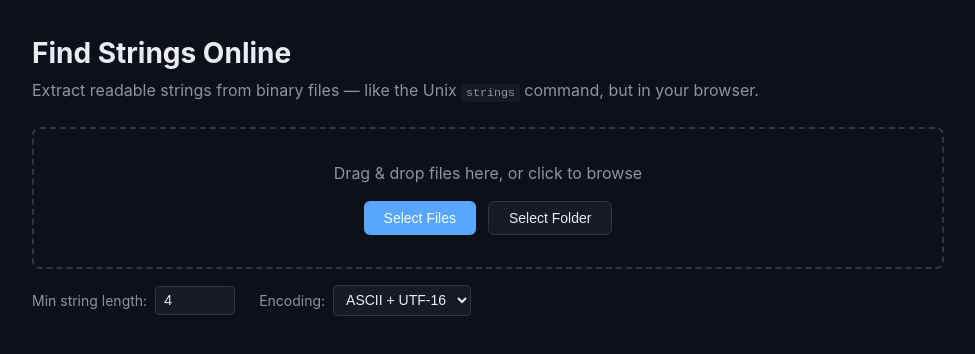
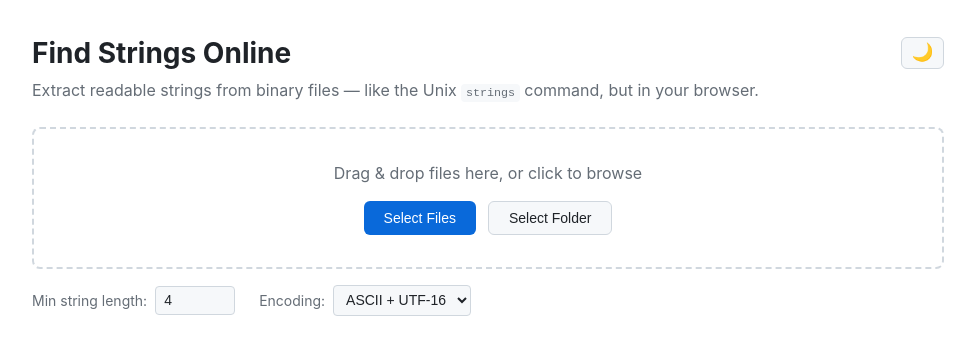
Before and after one commit to GPMrBoyfriend/FindStringsOnline, a website built with Vite: page index.html in a window 1280 px wide. Shown: the whole page, without its empty margins (152-1127 px from the left). Built offline with nearby package versions, Linux system fonts and the light colour scheme.

Commit message:
added light/dark mode

```diff
--- a/index.html
+++ b/index.html
@@ -8,7 +8,10 @@
 </head>
 <body>
   <div class="container">
-    <h1>Find Strings Online</h1>
+    <div class="header">
+      <h1>Find Strings Online</h1>
+      <button id="themeToggle" class="theme-toggle" title="Toggle light/dark mode"></button>
+    </div>
     <p class="subtitle">Extract readable strings from binary files — like the Unix <code>strings</code> command, but in your browser.</p>
 
     <input type="file" id="fileInput" multiple hidden />
--- a/main.js
+++ b/main.js
@@ -1,3 +1,35 @@
+// ── Theme toggle ──
+
+const themeToggle = document.getElementById('themeToggle');
+
+function getEffectiveTheme() {
+  const stored = localStorage.getItem('theme');
+  if (stored === 'light' || stored === 'dark') return stored;
+  return window.matchMedia('(prefers-color-scheme: dark)').matches ? 'dark' : 'light';
+}
+
+function applyTheme(theme) {
+  document.documentElement.setAttribute('data-theme', theme);
+  themeToggle.textContent = theme === 'dark' ? '\u2600\ufe0f' : '\ud83c\udf19';
+}
+
+applyTheme(getEffectiveTheme());
+
+themeToggle.addEventListener('click', () => {
+  const next = getEffectiveTheme() === 'dark' ? 'light' : 'dark';
+  localStorage.setItem('theme', next);
+  applyTheme(next);
+});
+
+// Keep in sync if system preference changes and no manual override
+window.matchMedia('(prefers-color-scheme: dark)').addEventListener('change', () => {
+  if (!localStorage.getItem('theme')) {
+    applyTheme(getEffectiveTheme());
+  }
+});
+
+// ── File handling ──
+
 const fileInput = document.getElementById('fileInput');
 const folderInput = document.getElementById('folderInput');
 const btnFiles = document.getElementById('btnFiles');
--- a/style.css
+++ b/style.css
@@ -4,7 +4,54 @@
   padding: 0;
 }
 
+/* Light theme (default) */
 :root {
+  --bg: #ffffff;
+  --surface: #f6f8fa;
+  --border: #d0d7de;
+  --text: #1f2328;
+  --text-muted: #656d76;
+  --accent: #0969da;
+  --accent-hover: #0550ae;
+  --accent-subtle: rgba(9, 105, 218, 0.07);
+  --filename-bg: #ddf4ff;
+  --filename-text: #0550ae;
+  --btn-text: #fff;
+}
+
+/* Dark theme via system preference */
+@media (prefers-color-scheme: dark) {
+  :root {
+    --bg: #0d1117;
+    --surface: #161b22;
+    --border: #30363d;
+    --text: #e6edf3;
+    --text-muted: #8b949e;
+    --accent: #58a6ff;
+    --accent-hover: #79c0ff;
+    --accent-subtle: rgba(88, 166, 255, 0.07);
+    --filename-bg: #1f2937;
+    --filename-text: #7ee787;
+    --btn-text: #fff;
+  }
+}
+
+/* Manual overrides via [data-theme] on <html> */
+:root[data-theme="light"] {
+  --bg: #ffffff;
+  --surface: #f6f8fa;
+  --border: #d0d7de;
+  --text: #1f2328;
+  --text-muted: #656d76;
+  --accent: #0969da;
+  --accent-hover: #0550ae;
+  --accent-subtle: rgba(9, 105, 218, 0.07);
+  --filename-bg: #ddf4ff;
+  --filename-text: #0550ae;
+  --btn-text: #fff;
+}
+
+:root[data-theme="dark"] {
   --bg: #0d1117;
   --surface: #161b22;
   --border: #30363d;
@@ -12,8 +59,10 @@
   --text-muted: #8b949e;
   --accent: #58a6ff;
   --accent-hover: #79c0ff;
+  --accent-subtle: rgba(88, 166, 255, 0.07);
   --filename-bg: #1f2937;
   --filename-text: #7ee787;
+  --btn-text: #fff;
 }
 
 body {
@@ -30,9 +79,32 @@ body {
   padding: 2rem 1.5rem;
 }
 
+.header {
+  display: flex;
+  align-items: center;
+  justify-content: space-between;
+  margin-bottom: 0.25rem;
+}
+
 h1 {
   font-size: 1.75rem;
-  margin-bottom: 0.25rem;
+}
+
+/* Theme toggle */
+.theme-toggle {
+  background: var(--surface);
+  border: 1px solid var(--border);
+  color: var(--text);
+  padding: 0.4rem 0.6rem;
+  border-radius: 6px;
+  cursor: pointer;
+  font-size: 1.1rem;
+  line-height: 1;
+  transition: background 0.15s;
+}
+
+.theme-toggle:hover {
+  background: var(--border);
 }
 
 .subtitle {
@@ -60,7 +132,7 @@ h1 {
 .upload-area:hover,
 .upload-area.dragover {
   border-color: var(--accent);
-  background: rgba(88, 166, 255, 0.05);
+  background: var(--accent-subtle);
 }
 
 .upload-area p {
@@ -77,7 +149,7 @@ h1 {
 /* Buttons */
 .btn {
   background: var(--accent);
-  color: #fff;
+  color: var(--btn-text);
   border: none;
   padding: 0.5rem 1.25rem;
   border-radius: 6px;
@@ -211,7 +283,7 @@ h1 {
 }
 
 .string-line:hover {
-  background: rgba(88, 166, 255, 0.07);
+  background: var(--accent-subtle);
 }
 
 /* Scrollbar */
```
